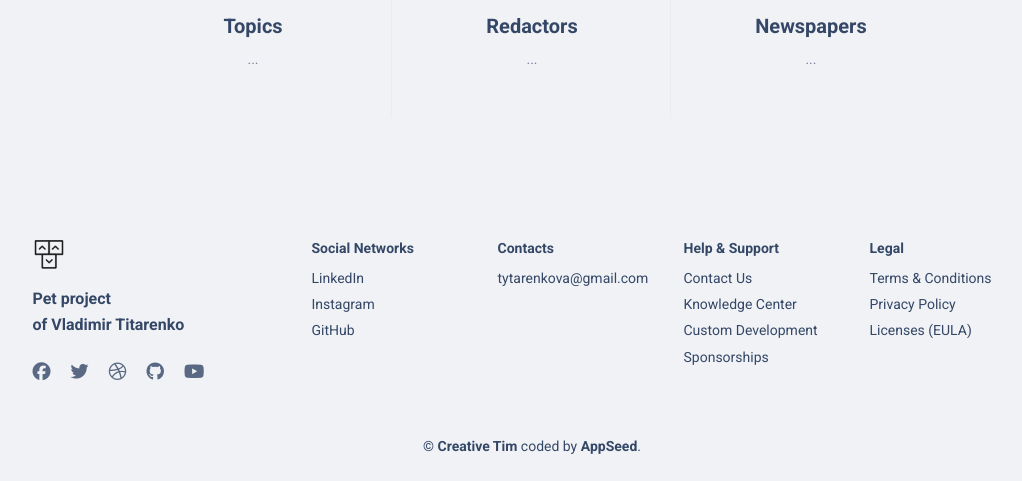
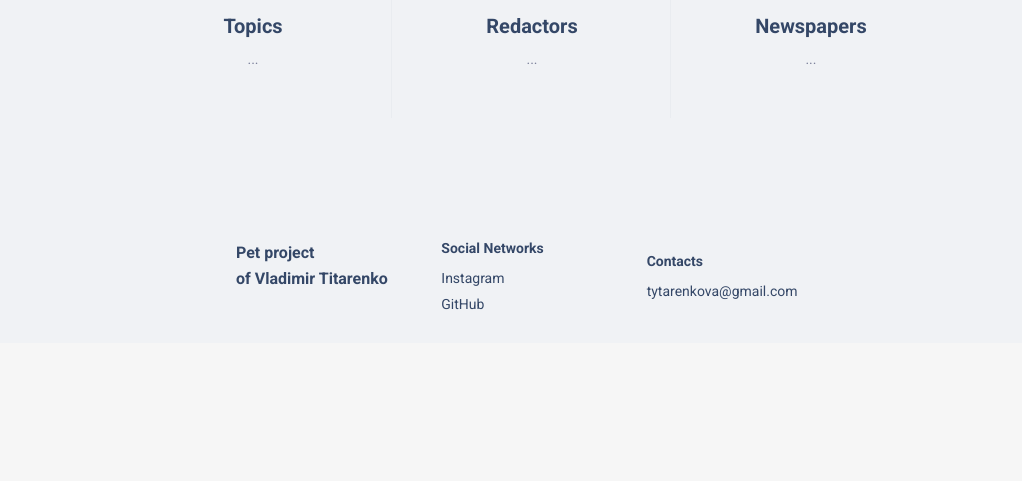
Before and after one commit to T-Vlad-96/Global-Horizon, a Django app: page / in a window 1280 px wide. Shown: the part 551-1032 px from the top of the page, without its empty margins (108-1130 px from the left). After the commit the page ends 861 px from the top, so only its background shows below. Run offline with Django 4.2, Linux system fonts and the light colour scheme; the visitor is signed in with stand-in values (Sample User, id 1); data comes from the database, SQL or seed files in the repository; data that the repository does not hold is empty; some libraries are stand-ins or nearby versions.

Commit message:
chore: Remove unnecessary links from the website footer

```diff
--- a/templates/includes/footer.html
+++ b/templates/includes/footer.html
@@ -1,41 +1,9 @@
 <footer class="footer pt-5 mt-5">
-  <div class="container">
-    <div class=" row">
-      <div class="col-md-3 mb-4 ms-auto">
+  <div class="container-fluid">
+    <div class="row d-flex align-items-center justify-content-center mx-auto">
+      <div class="col-md-2 mb-4">
         <div>
-          <a href="https://appseed.us/product/django-material-kit">
-            <img src="{{ ASSETS_ROOT }}/img/logo-ct-dark.png" class="mb-3 footer-logo" alt="main_logo">
-          </a>
           <h6 class="font-weight-bolder mb-4">Pet project <br>of Vladimir Titarenko</h6>
-        </div>
-        <div>
-          <ul class="d-flex flex-row ms-n3 nav">
-            <li class="nav-item">
-              <a class="nav-link pe-1" href="https://www.facebook.com/CreativeTim" target="_blank">
-                <i class="fab fa-facebook text-lg opacity-8"></i>
-              </a>
-            </li>
-            <li class="nav-item">
-              <a class="nav-link pe-1" href="https://twitter.com/creativetim" target="_blank">
-                <i class="fab fa-twitter text-lg opacity-8"></i>
-              </a>
-            </li>
-            <li class="nav-item">
-              <a class="nav-link pe-1" href="https://dribbble.com/creativetim" target="_blank">
-                <i class="fab fa-dribbble text-lg opacity-8"></i>
-              </a>
-            </li>
-            <li class="nav-item">
-              <a class="nav-link pe-1" href="https://github.com/creativetimofficial" target="_blank">
-                <i class="fab fa-github text-lg opacity-8"></i>
-              </a>
-            </li>
-            <li class="nav-item">
-              <a class="nav-link pe-1" href="https://www.youtube.com/channel/UCVyTG4sCw-rOvB9oHkzZD1w" target="_blank">
-                <i class="fab fa-youtube text-lg opacity-8"></i>
-              </a>
-            </li>
-          </ul>
         </div>
       </div>
       <div class="col-md-2 col-sm-6 col-6 mb-4">
@@ -43,12 +11,7 @@
           <h6 class="text-sm">Social Networks</h6>
           <ul class="flex-column ms-n3 nav">
             <li class="nav-item">
-              <a class="nav-link" href="#">
-                LinkedIn
-              </a>
-            </li>
-            <li class="nav-item">
-              <a class="nav-link" href="#">
+              <a class="nav-link" href="https://www.instagram.com/flameh1story/" target="_blank">
                 Instagram
               </a>
             </li>
@@ -70,63 +33,6 @@
           </ul>
         </div>
       </div>
-      <div class="col-md-2 col-sm-6 col-6 mb-4">
-        <div>
-          <h6 class="text-sm">Help & Support</h6>
-          <ul class="flex-column ms-n3 nav">
-            <li class="nav-item">
-              <a class="nav-link" href="https://www.creative-tim.com/contact-us" target="_blank">
-                Contact Us
-              </a>
-            </li>
-            <li class="nav-item">
-              <a class="nav-link" href="https://www.creative-tim.com/knowledge-center" target="_blank">
-                Knowledge Center
-              </a>
-            </li>
-            <li class="nav-item">
-              <a class="nav-link" href="https://services.creative-tim.com/?ref=ct-mk2-footer" target="_blank">
-                Custom Development
-              </a>
-            </li>
-            <li class="nav-item">
-              <a class="nav-link" href="https://www.creative-tim.com/sponsorships" target="_blank">
-                Sponsorships
-              </a>
-            </li>
-          </ul>
-        </div>
-      </div>
-      <div class="col-md-2 col-sm-6 col-6 mb-4 me-auto">
-        <div>
-          <h6 class="text-sm">Legal</h6>
-          <ul class="flex-column ms-n3 nav">
-            <li class="nav-item">
-              <a class="nav-link" href="https://www.creative-tim.com/knowledge-center/terms-of-service" target="_blank">
-                Terms & Conditions
-              </a>
-            </li>
-            <li class="nav-item">
-              <a class="nav-link" href="https://www.creative-tim.com/knowledge-center/privacy-policy" target="_blank">
-                Privacy Policy
-              </a>
-            </li>
-            <li class="nav-item">
-              <a class="nav-link" href="https://www.creative-tim.com/license" target="_blank">
-                Licenses (EULA)
-              </a>
-            </li>
-          </ul>
-        </div>
-      </div>
-      <div class="col-12">
-        <div class="text-center">
-          <p class="text-dark my-4 text-sm font-weight-normal">
-            &copy; <a href="https://bit.ly/3fKQZaL" class="font-weight-bold" target="_blank">Creative Tim</a>
-            coded by <a href="https://appseed.us" class="font-weight-bold" target="_blank">AppSeed</a>.
-          </p>
-        </div>
-      </div>
     </div>
   </div>
 </footer>
```
